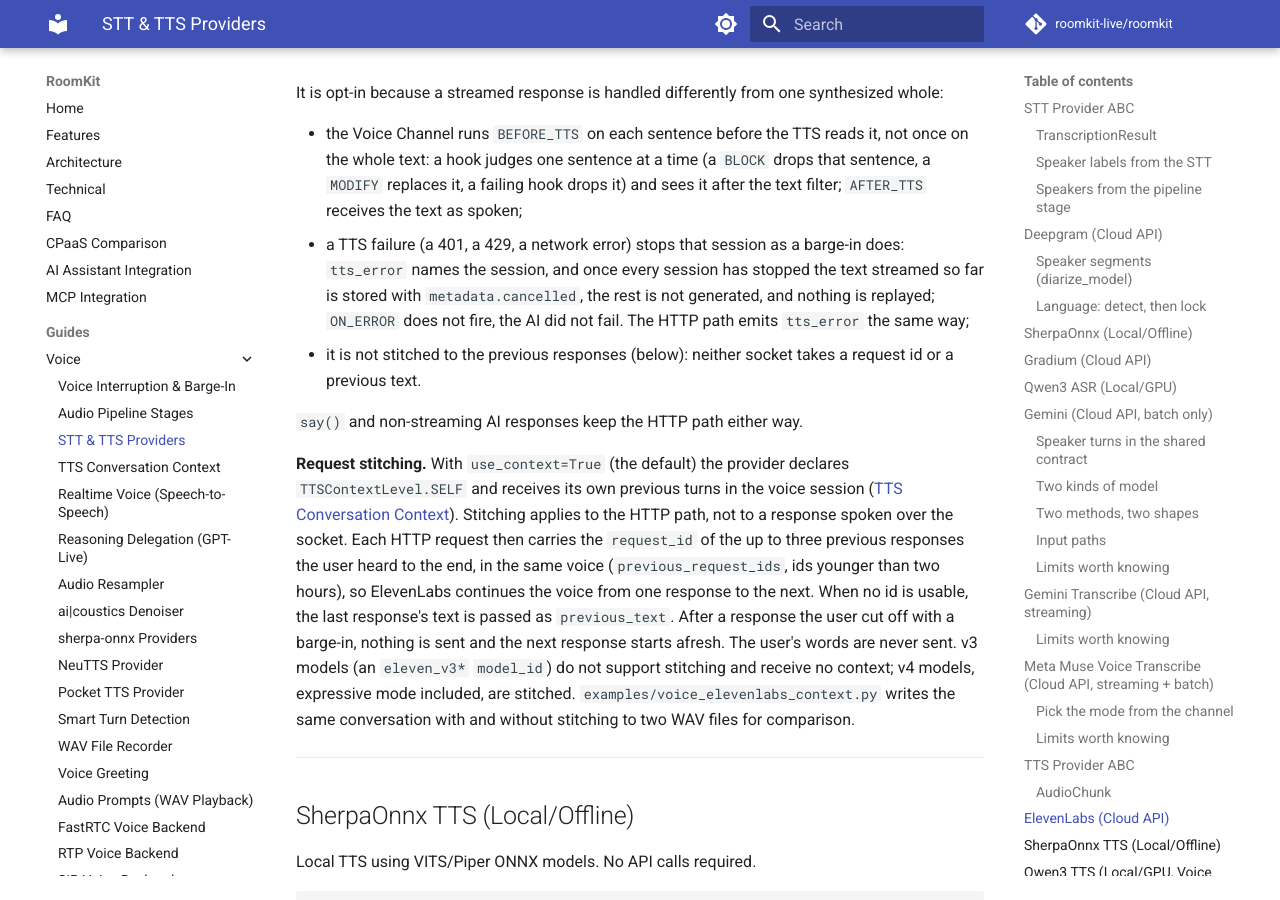
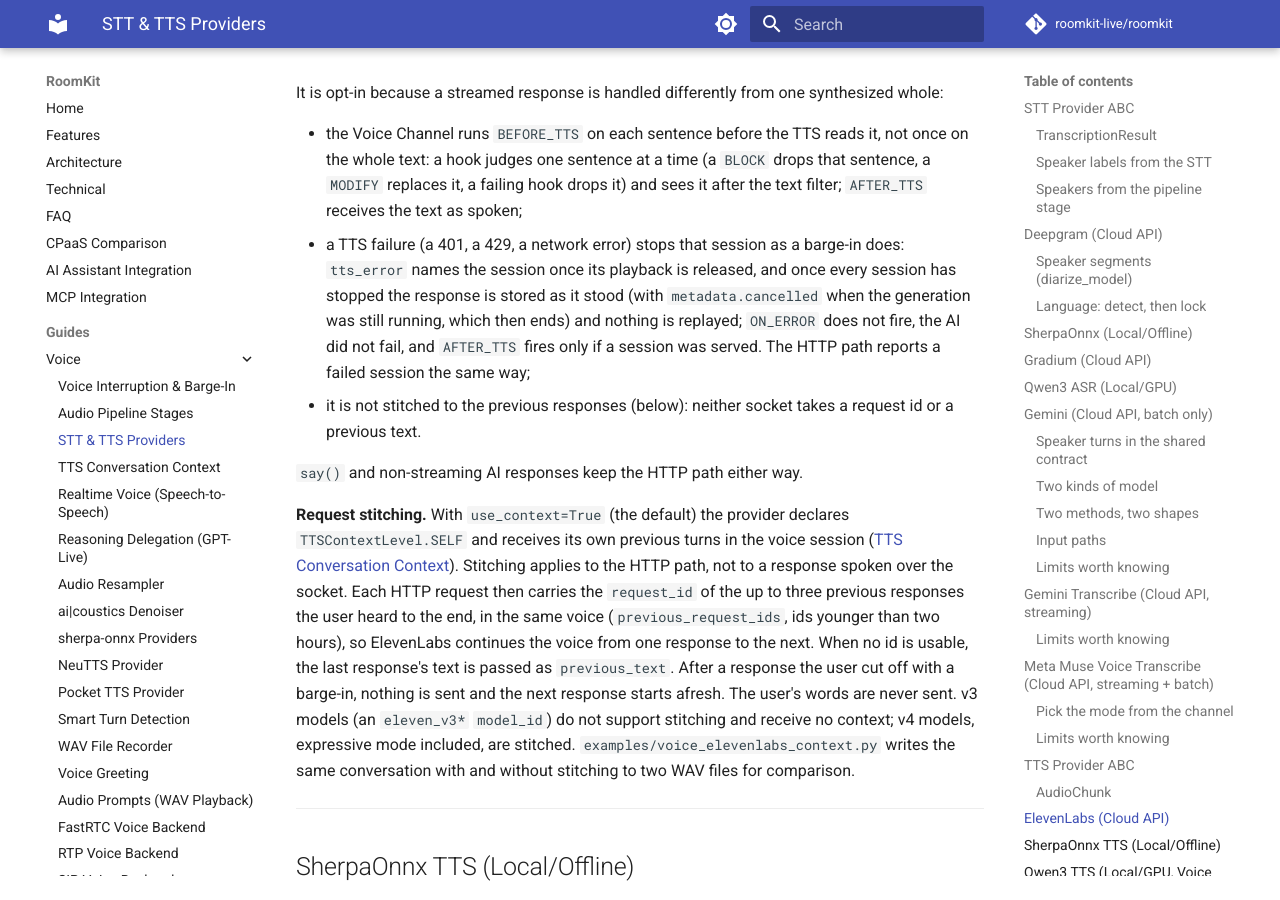
Before and after one commit to roomkit-live/roomkit-docs, an MkDocs documentation site: the page built from docs/guides/stt-tts-providers.md, in a window 1280 px wide and 900 px high, scrolled down 22456 px. Built offline with MkDocs 1.6.1 and Material for MkDocs 9.7.7, drawn with Linux system fonts in a browser that asks for light colours; comment, search, counter and statistics services are not loaded.

Commit message:
docs(voice): per review, a failed TTS session is reported once its playback is released, and a streamed response is stored cancelled only when its generation was still running (RMK-448)

```diff
--- a/docs/guides/stt-tts-providers.md
+++ b/docs/guides/stt-tts-providers.md
@@ -927,10 +927,12 @@ synthesized whole:
   `BLOCK` drops that sentence, a `MODIFY` replaces it, a failing hook drops it)
   and sees it after the text filter; `AFTER_TTS` receives the text as spoken;
 - a TTS failure (a 401, a 429, a network error) stops that session as a
-  barge-in does: `tts_error` names the session, and once every session has
-  stopped the text streamed so far is stored with `metadata.cancelled`, the
-  rest is not generated, and nothing is replayed; `ON_ERROR` does not fire,
-  the AI did not fail. The HTTP path emits `tts_error` the same way;
+  barge-in does: `tts_error` names the session once its playback is
+  released, and once every session has stopped the response is stored as it
+  stood (with `metadata.cancelled` when the generation was still running,
+  which then ends) and nothing is replayed; `ON_ERROR` does not fire, the AI
+  did not fail, and `AFTER_TTS` fires only if a session was served. The HTTP
+  path reports a failed session the same way;
 - it is not stitched to the previous responses (below): neither socket takes a
   request id or a previous text.
 
```
